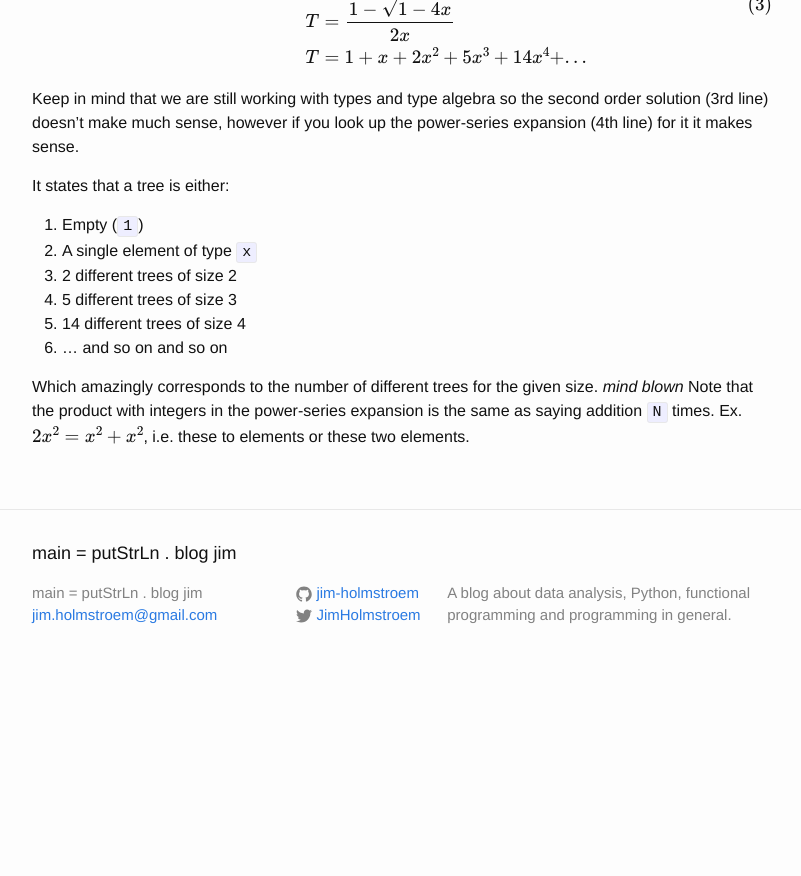
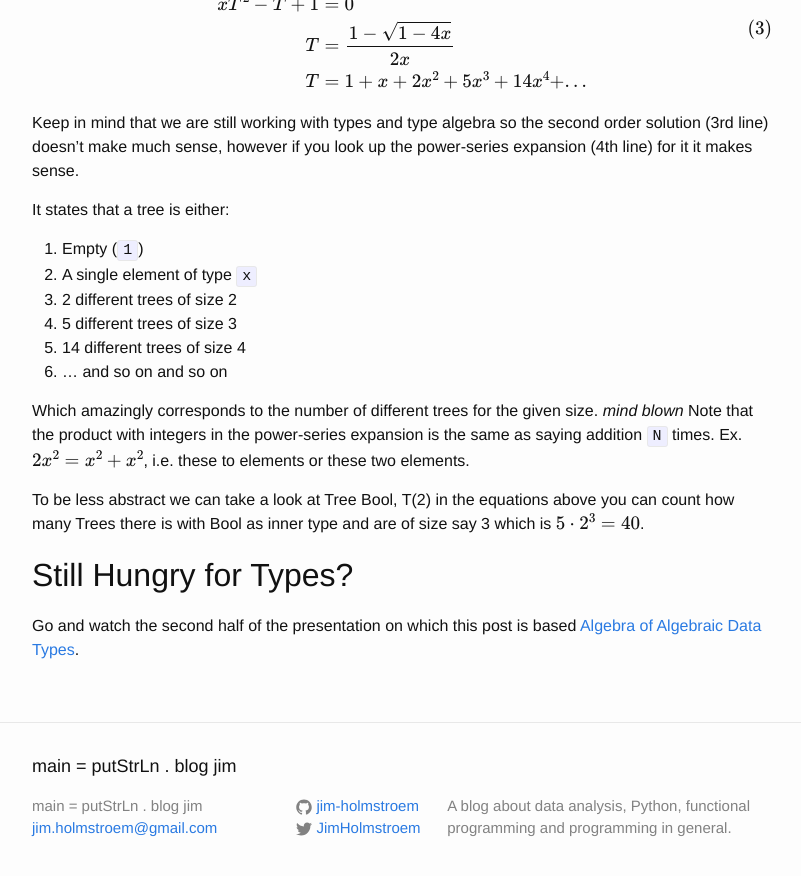
Before and after one commit to Jim-Holmstroem/jim-holmstroem.github.io, a Jekyll site: the page built from _posts/2015-1-30-algebra-of-data-types.markdown, in a window 1280 px wide and 900 px high, scrolled down 4320 px. Shown: the top 876 px of the window, without its empty margins (238-1039 px from the left). Built offline with Jekyll 4.4.1, drawn with Linux system fonts in a browser that asks for light colours; formulas are drawn with MathJax 3; comment, search, counter and statistics services are not loaded; before the commit the page ends 5007 px from its top, so only the background shows below that; some of the changed text lies outside the part shown.

Commit message:
Last part about data type algebra on trees

```diff
--- a/_posts/2015-1-30-algebra-of-data-types.markdown
+++ b/_posts/2015-1-30-algebra-of-data-types.markdown
@@ -5,7 +5,7 @@ date:   2015-01-30 18:00:00
 categories: programming type-theory
 ---
 
-This post is based on the presentation given in [Algebra of Algebraic Data Types](https://www.youtube.com/watch?v=YScIPA8RbVE) (highly recommended).
+This post is based on the first half of the presentation given in [Algebra of Algebraic Data Types](https://www.youtube.com/watch?v=YScIPA8RbVE) (highly recommended).
 
 Running
 -------
@@ -215,7 +215,9 @@ It states that a tree is either:
 Which amazingly corresponds to the number of different trees for the given size. *mind blown*
 Note that the product with integers in the power-series expansion is the same as saying addition `N` times. Ex. $2x^2 = x^2 + x^2$, i.e. these to elements or these two elements.
 
+To be less abstract we can take a look at Tree Bool, T(2) in the equations above you can count how many Trees there is with Bool as inner type and are of size say 3 which is $5\cdot 2^3=40$.
 
 
-{% highlight haskell %}
-{% endhighlight %}
+Still Hungry for Types?
+-----------------------
+Go and watch the second half of the presentation on which this post is based [Algebra of Algebraic Data Types](https://www.youtube.com/watch?v=YScIPA8RbVE).
```
